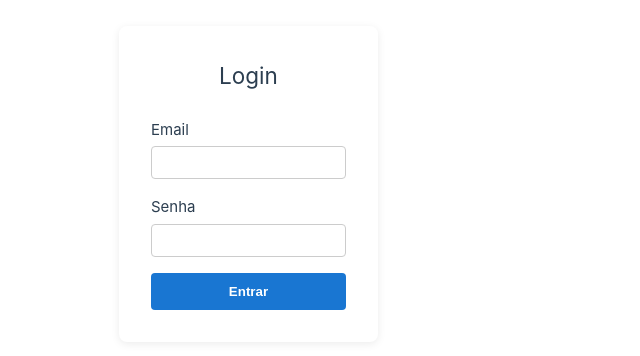
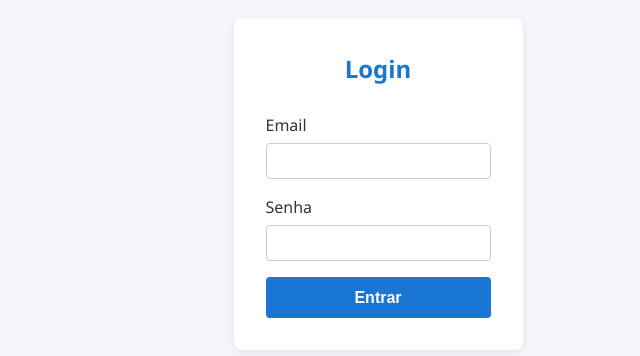
Before and after one commit to niceusts/ApiAgendamento, a Vue app in the folder frontend/frontend-app/: page / in a window 1280 px wide. Shown: the part 216-572 px from the top of the page, without its empty margins (262-902 px from the left). Built offline with nearby package versions, Linux system fonts and the light colour scheme; the HTML template or start-up script is replaced by a standard one.

Commit message:
style: configurando o css padrão para o sistema

```diff
--- a/frontend/frontend-app/src/assets/base.css
+++ b/frontend/frontend-app/src/assets/base.css
@@ -1,86 +1,86 @@
-/* color palette from <https://github.com/vuejs/theme> */
-:root {
-  --vt-c-white: #ffffff;
-  --vt-c-white-soft: #f8f8f8;
-  --vt-c-white-mute: #f2f2f2;
 
-  --vt-c-black: #181818;
-  --vt-c-black-soft: #222222;
-  --vt-c-black-mute: #282828;
-
-  --vt-c-indigo: #2c3e50;
-
-  --vt-c-divider-light-1: rgba(60, 60, 60, 0.29);
-  --vt-c-divider-light-2: rgba(60, 60, 60, 0.12);
-  --vt-c-divider-dark-1: rgba(84, 84, 84, 0.65);
-  --vt-c-divider-dark-2: rgba(84, 84, 84, 0.48);
-
-  --vt-c-text-light-1: var(--vt-c-indigo);
-  --vt-c-text-light-2: rgba(60, 60, 60, 0.66);
-  --vt-c-text-dark-1: var(--vt-c-white);
-  --vt-c-text-dark-2: rgba(235, 235, 235, 0.64);
-}
-
-/* semantic color variables for this project */
-:root {
-  --color-background: var(--vt-c-white);
-  --color-background-soft: var(--vt-c-white-soft);
-  --color-background-mute: var(--vt-c-white-mute);
-
-  --color-border: var(--vt-c-divider-light-2);
-  --color-border-hover: var(--vt-c-divider-light-1);
-
-  --color-heading: var(--vt-c-text-light-1);
-  --color-text: var(--vt-c-text-light-1);
-
-  --section-gap: 160px;
-}
-
-@media (prefers-color-scheme: dark) {
-  :root {
-    --color-background: var(--vt-c-black);
-    --color-background-soft: var(--vt-c-black-soft);
-    --color-background-mute: var(--vt-c-black-mute);
-
-    --color-border: var(--vt-c-divider-dark-2);
-    --color-border-hover: var(--vt-c-divider-dark-1);
-
-    --color-heading: var(--vt-c-text-dark-1);
-    --color-text: var(--vt-c-text-dark-2);
-  }
-}
-
-*,
-*::before,
-*::after {
+/* Reset básico */
+*, *::before, *::after {
   box-sizing: border-box;
   margin: 0;
-  font-weight: normal;
+  padding: 0;
 }
 
 body {
   min-height: 100vh;
-  color: var(--color-text);
-  background: var(--color-background);
-  transition:
-    color 0.5s,
-    background-color 0.5s;
+  background: #f4f6fb;
+  color: #222;
+  font-family: 'Segoe UI', Arial, sans-serif;
+  font-size: 16px;
   line-height: 1.6;
-  font-family:
-    Inter,
-    -apple-system,
-    BlinkMacSystemFont,
-    'Segoe UI',
-    Roboto,
-    Oxygen,
-    Ubuntu,
-    Cantarell,
-    'Fira Sans',
-    'Droid Sans',
-    'Helvetica Neue',
-    sans-serif;
-  font-size: 15px;
-  text-rendering: optimizeLegibility;
   -webkit-font-smoothing: antialiased;
   -moz-osx-font-smoothing: grayscale;
 }
+
+h1, h2, h3, h4, h5, h6 {
+  color: #1976d2;
+  font-weight: 600;
+  margin-bottom: 0.5em;
+}
+
+a {
+  color: #1976d2;
+  text-decoration: none;
+  transition: color 0.2s;
+}
+a:hover {
+  color: #125ea2;
+  text-decoration: underline;
+}
+
+button {
+  background: #1976d2;
+  color: #fff;
+  border: none;
+  border-radius: 4px;
+  padding: 0.7rem 2rem;
+  font-size: 1rem;
+  font-weight: 500;
+  cursor: pointer;
+  transition: background 0.2s;
+}
+button:hover {
+  background: #125ea2;
+}
+
+input, select, textarea {
+  border: 1px solid #cfd8dc;
+  border-radius: 4px;
+  padding: 0.6rem 1rem;
+  font-size: 1rem;
+  margin-bottom: 1rem;
+  width: 100%;
+  background: #fff;
+  transition: border 0.2s;
+}
+input:focus, select:focus, textarea:focus {
+  border-color: #1976d2;
+  outline: none;
+}
+
+label {
+  display: block;
+  margin-bottom: 0.3rem;
+  color: #333;
+  font-weight: 500;
+}
+
+.login-container, .dashboard-container {
+  max-width: 400px;
+  margin: 60px auto;
+  padding: 2rem;
+  border-radius: 8px;
+  background: #fff;
+  box-shadow: 0 2px 8px rgba(0,0,0,0.08);
+}
+
+.error {
+  color: #d32f2f;
+  margin-top: 1rem;
+  font-size: 0.95rem;
+}
--- a/frontend/frontend-app/src/assets/main.css
+++ b/frontend/frontend-app/src/assets/main.css
@@ -27,9 +27,9 @@ a,
     place-items: center;
   }
 
-  #app {
+  /* #app {
     display: grid;
     grid-template-columns: 1fr 1fr;
     padding: 0 2rem;
-  }
+  } */
 }
```
